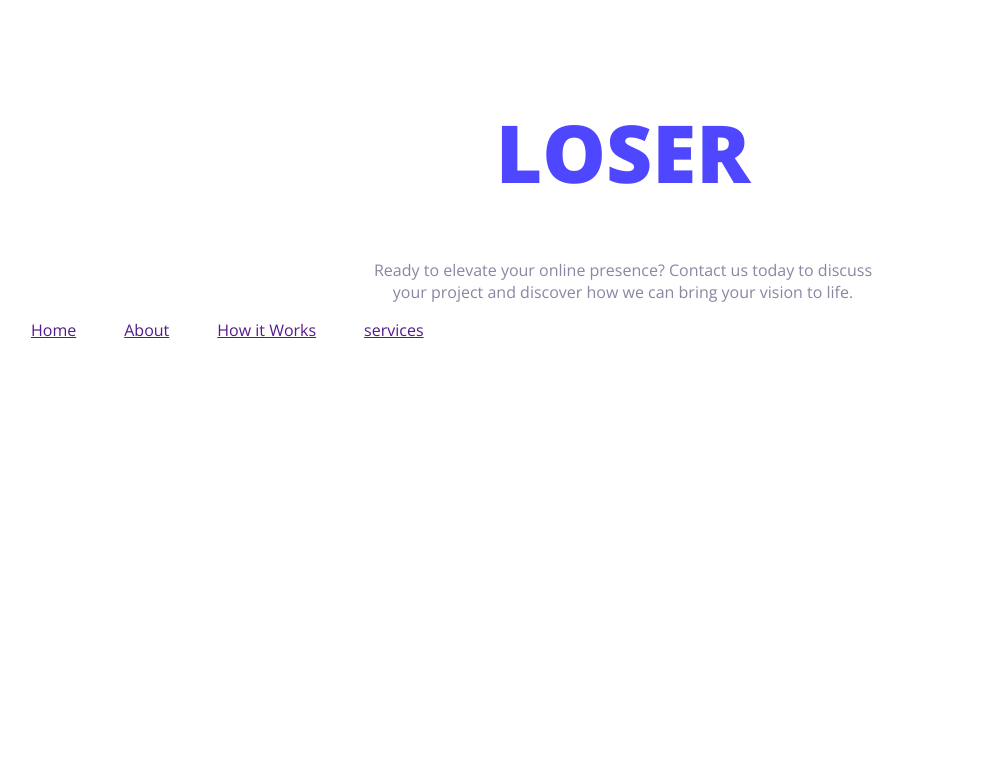
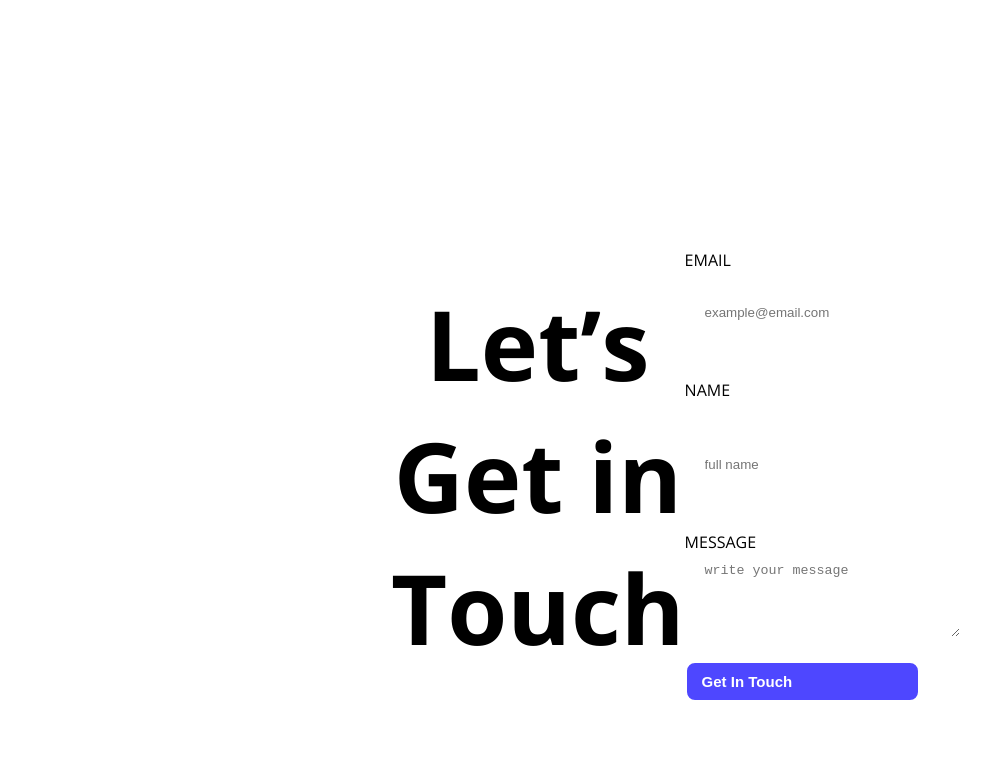
Before and after one commit to Hasibul-75/my-first-assignment, a plain HTML site: page index.html in a window 1280 px wide. Shown: the part 1347-2120 px from the top of the page, without its empty margins (17-1007 px from the left). Before the commit the page ends 1704 px from the top, so only its background shows below. Drawn offline with nearby package versions, Linux system fonts and the light colour scheme.

Commit message:
added form section

```diff
--- a/index.html
+++ b/index.html
@@ -30,12 +30,29 @@
                 <p class="p-text">Explore the live preview and imagine your <br> brand in this bold new look.</p>
                 <button class="btn-primary">Launch Live Preview</button>
             </div>
-            <div><img src="images/wc-mini.png" alt=""></div>
+            <div><img class="mini-img" src="images/wc-mini.png" alt=""></div>
 
+        </section>
+        <section>
+            <div class="">
+                <h1 class="in-touch">Let’s Get in <br> Touch</h1>
+            </div>
+            <div class="">
+                <form action="">
+                    <label for="">EMAIL</label><br>
+                    <input type="email" name="" id="" placeholder="example@email.com">
+                    <label for="">NAME</label><br><br>
+                    <input type="text" name="" id="" placeholder="full name">
+                    <label for="">MESSAGE</label>
+                    <textarea name="" id="" cols="30" rows="50" placeholder="write your message"></textarea>
+                    <input class="btn-primary" type="Get In Touch" value="Get In Touch">
+
+                </form>
+            </div>
         </section>
 
     </main>
-    <footer>
+    <footer class="bc">
         <div class="footer-position">
             <h1 class="footer-title">LOSER</h1>
             <p class="footer-sub-title">Ready to elevate your online presence? Contact us today to discuss <br> your project and discover how we can bring your vision to life.</p>
--- a/styles/assignment.css
+++ b/styles/assignment.css
@@ -6,6 +6,7 @@
   font-variation-settings:
     "wdth" 100;
 }
+
 .bg-img{
     background-image: url(../images/Hero-bg.png)
 }
@@ -60,11 +61,29 @@ section{
     display: flex;
     justify-content: space-between;
     align-items: center;
-    margin: 100px 400px;
+    padding: 100px 400px;
     background-color: #FFFFFF;
 }
 img{
     border-radius: 48px;
+}
+.bc{
+    background-color: white;
+}
+.in-touch{
+    text-align: center;
+    font-size: 97px;
+    font-weight: bold;
+}
+input[type="text"],input[type="email"],textarea{
+    height: 64px;
+    border-radius: 8px;
+    display: block;
+    background-color: white;
+    width: 100%;
+    padding: 10px 20px;
+    margin-bottom: 24px;
+    border: none;
 }
 .f-li{
     display: flex;
```
